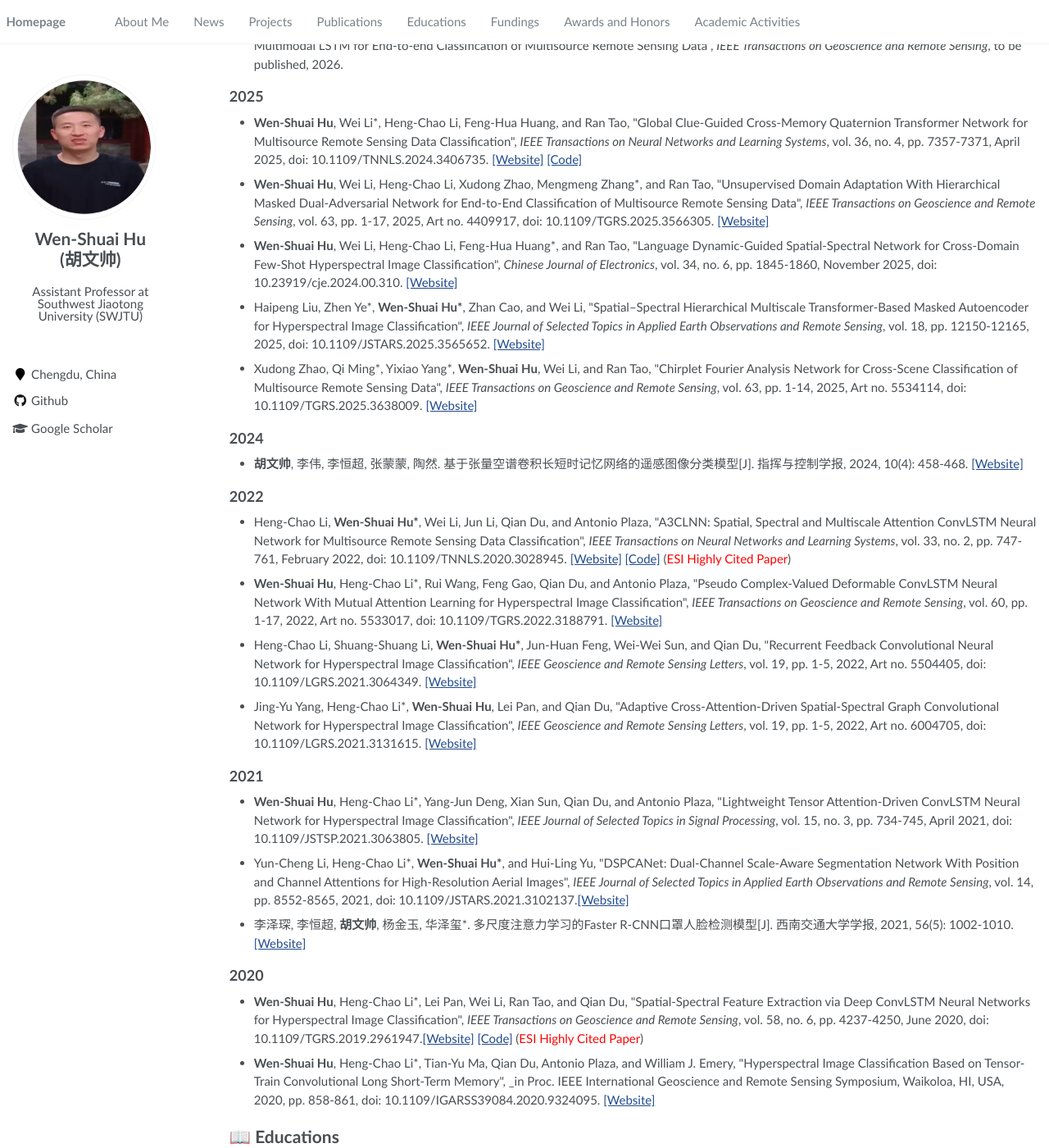
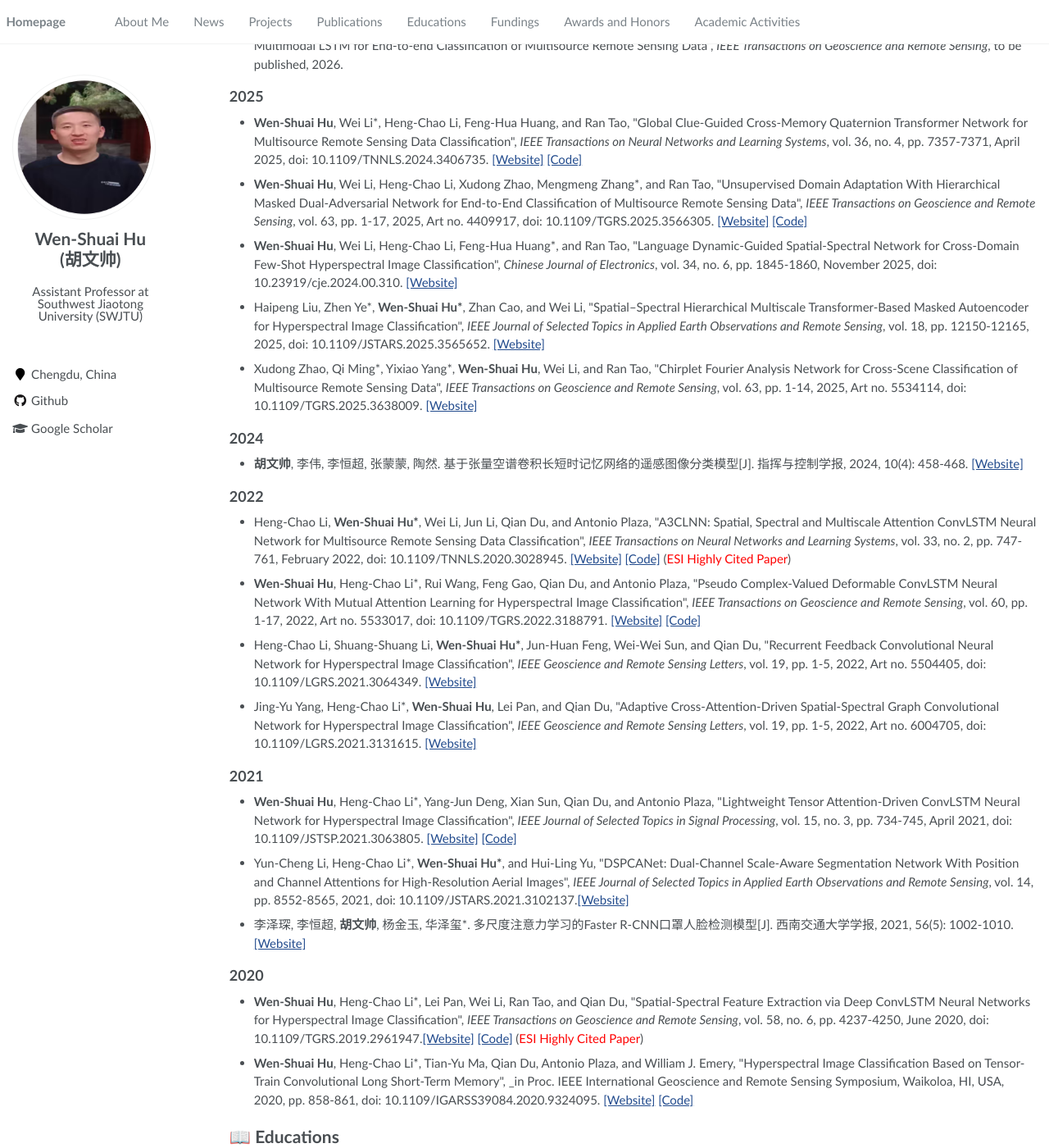
Before and after one commit to WenshuaiHu/wenshuaihu.github.io, a Jekyll site: the page built from pages/about.md, in a window 1280 px wide and 1400 px high, scrolled down 476 px. Shown: the whole window at 82% size. Built offline with Jekyll 4.4.1, drawn with Linux system fonts in a browser that asks for light colours; a script that is not in the unit is left out.

Commit message:
Update about.md

```diff
--- a/pages/about.md
+++ b/pages/about.md
@@ -66,9 +66,9 @@ My current interests include intelligent interpretation and applications of remo
 
 ## 2025
 
-- **Wen-Shuai Hu**, Wei Li\*, Heng-Chao Li, Feng-Hua Huang, and Ran Tao, \"Global Clue-Guided Cross-Memory Quaternion Transformer Network for Multisource Remote Sensing Data Classification\", _IEEE Transactions on Neural Networks and Learning Systems_, vol. 36, no. 4, pp. 7357-7371, April 2025, doi: 10.1109/TNNLS.2024.3406735.  [[Website]](https://xplorestaging.ieee.org/document/10557680) [[Code]](https://yubangzheng.github.io/codes/Code_BTR_CR.zip)
+- **Wen-Shuai Hu**, Wei Li\*, Heng-Chao Li, Feng-Hua Huang, and Ran Tao, \"Global Clue-Guided Cross-Memory Quaternion Transformer Network for Multisource Remote Sensing Data Classification\", _IEEE Transactions on Neural Networks and Learning Systems_, vol. 36, no. 4, pp. 7357-7371, April 2025, doi: 10.1109/TNNLS.2024.3406735.  [[Website]](https://xplorestaging.ieee.org/document/10557680) [[Code]](https://github.com/WenshuaiHu/MSRS_Classification_GCCQTNet)
 
-- **Wen-Shuai Hu**, Wei Li, Heng-Chao Li, Xudong Zhao, Mengmeng Zhang\*, and Ran Tao, \"Unsupervised Domain Adaptation With Hierarchical Masked Dual-Adversarial Network for End-to-End Classification of Multisource Remote Sensing Data\", _IEEE Transactions on Geoscience and Remote Sensing_, vol. 63, pp. 1-17, 2025, Art no. 4409917, doi: 10.1109/TGRS.2025.3566305. [[Website]](https://xplorestaging.ieee.org/document/10981764)
+- **Wen-Shuai Hu**, Wei Li, Heng-Chao Li, Xudong Zhao, Mengmeng Zhang\*, and Ran Tao, \"Unsupervised Domain Adaptation With Hierarchical Masked Dual-Adversarial Network for End-to-End Classification of Multisource Remote Sensing Data\", _IEEE Transactions on Geoscience and Remote Sensing_, vol. 63, pp. 1-17, 2025, Art no. 4409917, doi: 10.1109/TGRS.2025.3566305. [[Website]](https://xplorestaging.ieee.org/document/10981764) [[Code]](https://github.com/WenshuaiHu/UDA_MSRS_HMDA-DANet)
 
 - **Wen-Shuai Hu**, Wei Li, Heng-Chao Li, Feng-Hua Huang\*, and Ran Tao, \"Language Dynamic-Guided Spatial-Spectral Network for Cross-Domain Few-Shot Hyperspectral Image Classification\", _Chinese Journal of Electronics_, vol. 34, no. 6, pp. 1845-1860, November 2025, doi: 10.23919/cje.2024.00.310. [[Website]](https://xplorestaging.ieee.org/document/11322820)
 
@@ -84,9 +84,9 @@ My current interests include intelligent interpretation and applications of remo
 
 ## 2022
 
-- Heng-Chao Li, **Wen-Shuai Hu\***, Wei Li, Jun Li, Qian Du, and Antonio Plaza, \"A3CLNN: Spatial, Spectral and Multiscale Attention ConvLSTM Neural Network for Multisource Remote Sensing Data Classification\", _IEEE Transactions on Neural Networks and Learning Systems_, vol. 33, no. 2, pp. 747-761, February 2022, doi: 10.1109/TNNLS.2020.3028945. [[Website]](https://xplorestaging.ieee.org/document/9234528) [[Code]](https://github.com/zhaoxile/SSTC_CR) (<span style="color:red">ESI Highly Cited Paper</span>)
+- Heng-Chao Li, **Wen-Shuai Hu\***, Wei Li, Jun Li, Qian Du, and Antonio Plaza, \"A3CLNN: Spatial, Spectral and Multiscale Attention ConvLSTM Neural Network for Multisource Remote Sensing Data Classification\", _IEEE Transactions on Neural Networks and Learning Systems_, vol. 33, no. 2, pp. 747-761, February 2022, doi: 10.1109/TNNLS.2020.3028945. [[Website]](https://xplorestaging.ieee.org/document/9234528) [[Code]](https://github.com/WenshuaiHu/MSRS_Classification_Dual-channel_A3CLNN) (<span style="color:red">ESI Highly Cited Paper</span>)
 
-- **Wen-Shuai Hu**, Heng-Chao Li\*, Rui Wang, Feng Gao, Qian Du, and Antonio Plaza, \"Pseudo Complex-Valued Deformable ConvLSTM Neural Network With Mutual Attention Learning for Hyperspectral Image Classification\", _IEEE Transactions on Geoscience and Remote Sensing_, vol. 60, pp. 1-17, 2022, Art no. 5533017, doi: 10.1109/TGRS.2022.3188791. [[Website]](https://xplorestaging.ieee.org/document/9816024)
+- **Wen-Shuai Hu**, Heng-Chao Li\*, Rui Wang, Feng Gao, Qian Du, and Antonio Plaza, \"Pseudo Complex-Valued Deformable ConvLSTM Neural Network With Mutual Attention Learning for Hyperspectral Image Classification\", _IEEE Transactions on Geoscience and Remote Sensing_, vol. 60, pp. 1-17, 2022, Art no. 5533017, doi: 10.1109/TGRS.2022.3188791. [[Website]](https://xplorestaging.ieee.org/document/9816024) [[Code]](https://github.com/WenshuaiHu/HSI_Classification_APDCLNN_SSPDCL2DNN)
 
 - Heng-Chao Li, Shuang-Shuang Li, **Wen-Shuai Hu\***, Jun-Huan Feng, Wei-Wei Sun, and Qian Du, \"Recurrent Feedback Convolutional Neural Network for Hyperspectral Image Classification\", _IEEE Geoscience and Remote Sensing Letters_, vol. 19, pp. 1-5, 2022, Art no. 5504405, doi: 10.1109/LGRS.2021.3064349. [[Website]](https://xplorestaging.ieee.org/document/9381397)
 
@@ -95,7 +95,7 @@ My current interests include intelligent interpretation and applications of remo
 
 ## 2021
 
-- **Wen-Shuai Hu**, Heng-Chao Li\*, Yang-Jun Deng, Xian Sun, Qian Du, and Antonio Plaza, \"Lightweight Tensor Attention-Driven ConvLSTM Neural Network for Hyperspectral Image Classification\", _IEEE Journal of Selected Topics in Signal Processing_, vol. 15, no. 3, pp. 734-745, April 2021, doi: 10.1109/JSTSP.2021.3063805. [[Website]](https://xplorestaging.ieee.org/document/9369839)
+- **Wen-Shuai Hu**, Heng-Chao Li\*, Yang-Jun Deng, Xian Sun, Qian Du, and Antonio Plaza, \"Lightweight Tensor Attention-Driven ConvLSTM Neural Network for Hyperspectral Image Classification\", _IEEE Journal of Selected Topics in Signal Processing_, vol. 15, no. 3, pp. 734-745, April 2021, doi: 10.1109/JSTSP.2021.3063805. [[Website]](https://xplorestaging.ieee.org/document/9369839) [[Code]](https://github.com/WenshuaiHu/HSI_Classification_TACLNN_SSTTCL2DNN)
 
 - Yun-Cheng Li, Heng-Chao Li\*, **Wen-Shuai Hu\***, and Hui-Ling Yu, \"DSPCANet: Dual-Channel Scale-Aware Segmentation Network With Position and Channel Attentions for High-Resolution Aerial Images\", _IEEE Journal of Selected Topics in Applied Earth Observations and Remote Sensing_, vol. 14, pp. 8552-8565, 2021, doi: 10.1109/JSTARS.2021.3102137.[[Website]](https://xplorestaging.ieee.org/document/9507255/)
 
@@ -104,9 +104,9 @@ My current interests include intelligent interpretation and applications of remo
 
 ## 2020
 
-- **Wen-Shuai Hu**, Heng-Chao Li\*, Lei Pan, Wei Li, Ran Tao, and Qian Du, \"Spatial-Spectral Feature Extraction via Deep ConvLSTM Neural Networks for Hyperspectral Image Classification\", _IEEE Transactions on Geoscience and Remote Sensing_, vol. 58, no. 6, pp. 4237-4250, June 2020, doi: 10.1109/TGRS.2019.2961947.[[Website]](https://xplorestaging.ieee.org/document/8960629) [[Code]](https://yubangzheng.github.io/codes/code_TGRS_low-fibered-rank.zip) (<span style="color:red">ESI Highly Cited Paper</span>)
+- **Wen-Shuai Hu**, Heng-Chao Li\*, Lei Pan, Wei Li, Ran Tao, and Qian Du, \"Spatial-Spectral Feature Extraction via Deep ConvLSTM Neural Networks for Hyperspectral Image Classification\", _IEEE Transactions on Geoscience and Remote Sensing_, vol. 58, no. 6, pp. 4237-4250, June 2020, doi: 10.1109/TGRS.2019.2961947.[[Website]](https://xplorestaging.ieee.org/document/8960629) [[Code]](https://github.com/WenshuaiHu/HSI_Classification_SSCL2DNN-SSCL3DNN) (<span style="color:red">ESI Highly Cited Paper</span>)
 
-- **Wen-Shuai Hu**, Heng-Chao Li\*, Tian-Yu Ma, Qian Du, Antonio Plaza, and William J. Emery, \"Hyperspectral Image Classification Based on Tensor-Train Convolutional Long Short-Term Memory\", _in Proc. IEEE International Geoscience and Remote Sensing Symposium, Waikoloa, HI, USA, 2020, pp. 858-861, doi: 10.1109/IGARSS39084.2020.9324095. [[Website]](https://xplorestaging.ieee.org/document/9324095)
+- **Wen-Shuai Hu**, Heng-Chao Li\*, Tian-Yu Ma, Qian Du, Antonio Plaza, and William J. Emery, \"Hyperspectral Image Classification Based on Tensor-Train Convolutional Long Short-Term Memory\", _in Proc. IEEE International Geoscience and Remote Sensing Symposium, Waikoloa, HI, USA, 2020, pp. 858-861, doi: 10.1109/IGARSS39084.2020.9324095. [[Website]](https://xplorestaging.ieee.org/document/9324095) [[Code]](https://github.com/WenshuaiHu/HSI_Classification_TACLNN_SSTTCL2DNN)
 
 
 
```
